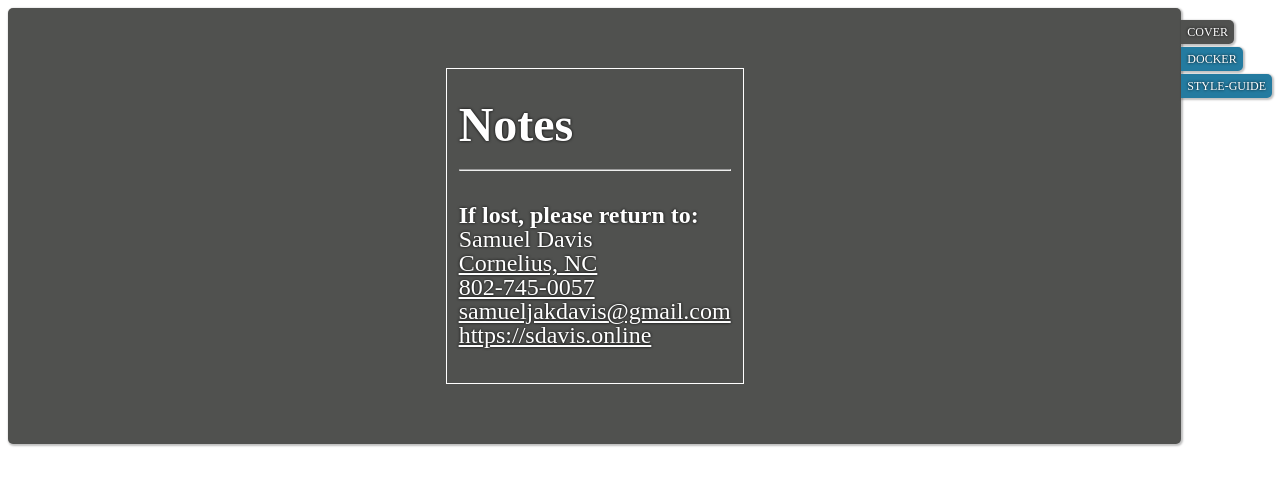
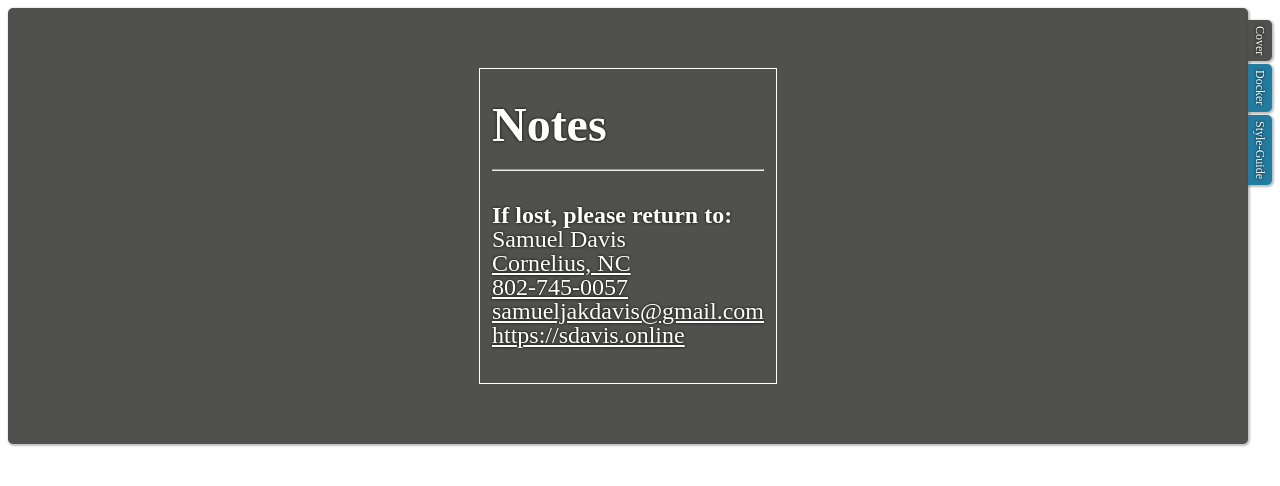
Before and after one commit to SamuelDavis/notes, a Nuxt app: page / in a window 1280 px wide. Shown: the top 486 px of the page. Built offline with nearby package versions, Linux system fonts and the light colour scheme.

Commit message:
rotate nav

```diff
--- a/components/NotesNav.vue
+++ b/components/NotesNav.vue
@@ -24,6 +24,7 @@
     padding: 0;
 
     > li {
+      writing-mode: vertical-lr;
       margin-bottom: 0.25rem;
       background-color: #247BA0;
       border-top-right-radius: 5px;
@@ -45,7 +46,7 @@
         padding: 0.5rem;
         display: block;
         text-decoration: none;
-        text-transform: uppercase;
+        text-transform: capitalize;
       }
     }
   }
```
